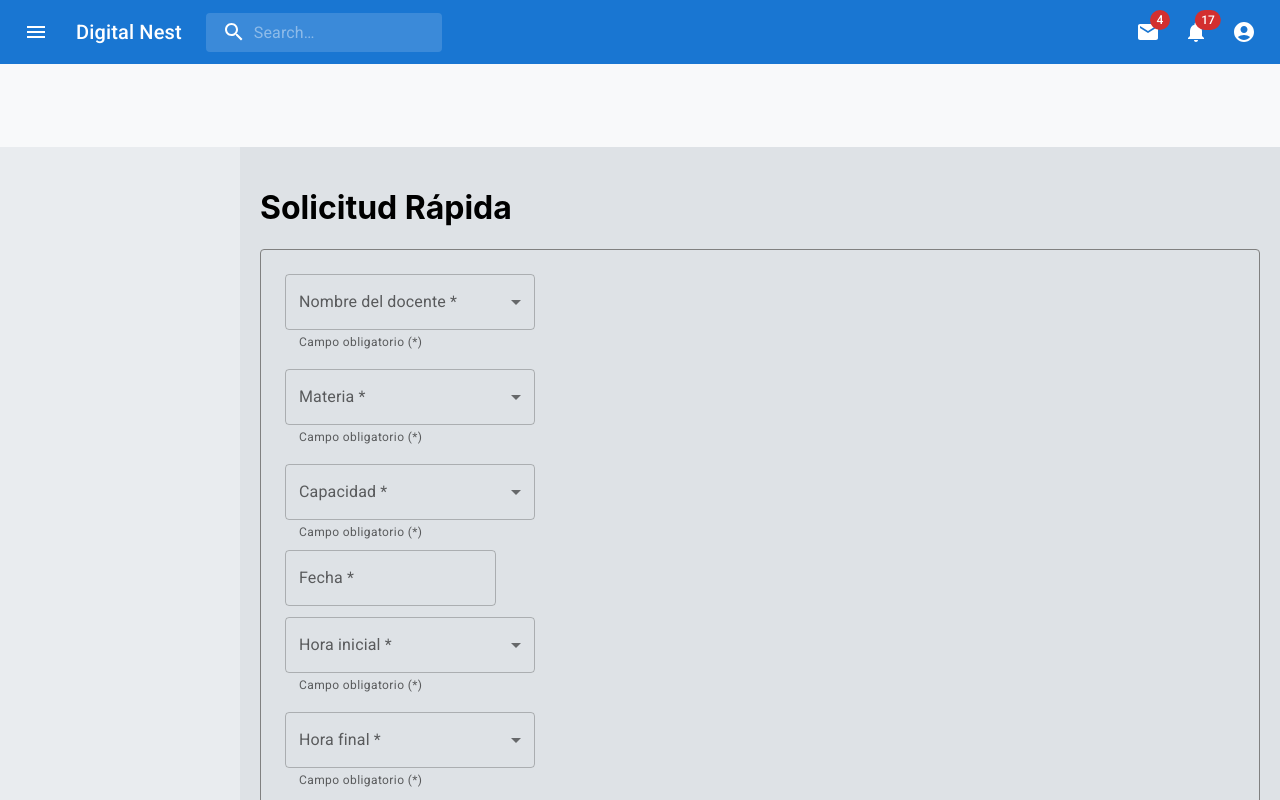
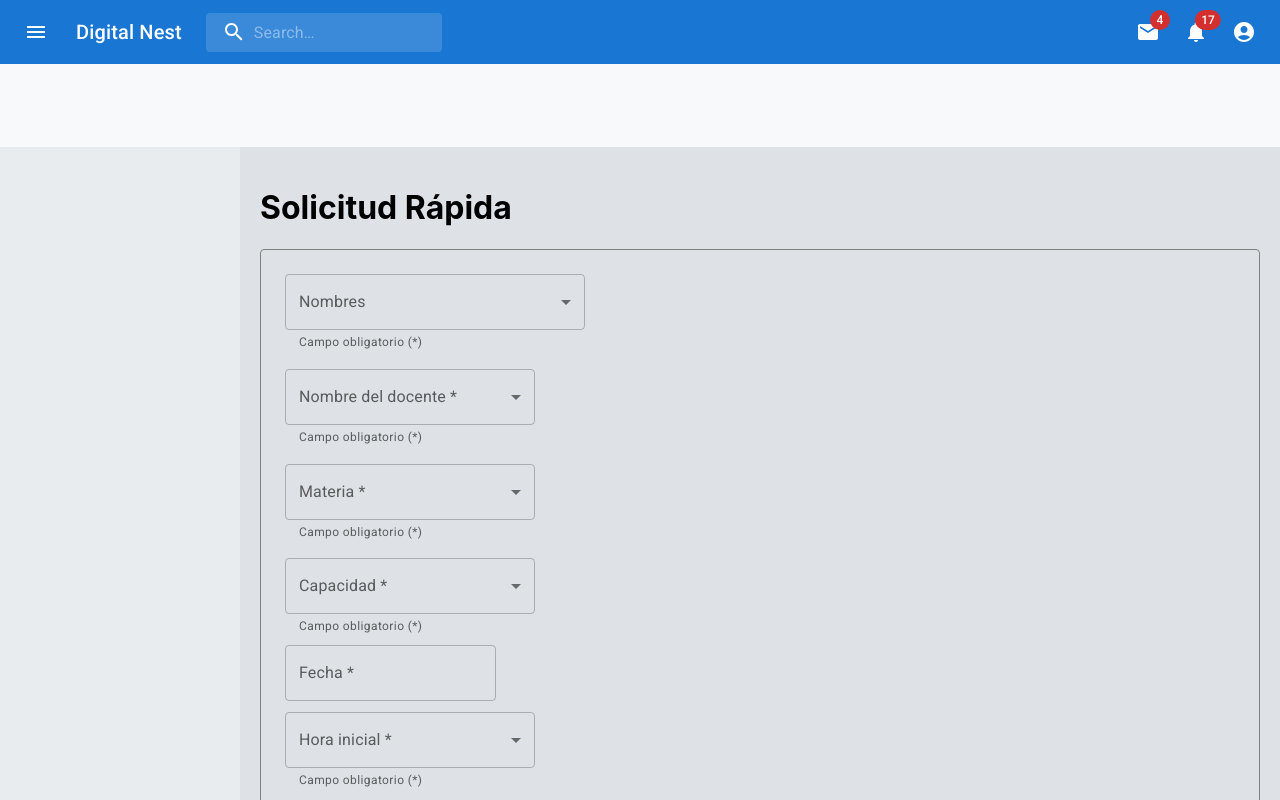
Before and after one commit to iMouchta/DigitalNest, a React (Create React App) app in the folder digital-nest/: page /docente/solicitudRapida in a window 1280 px wide. Shown: the top 800 px of the page. Built offline with nearby package versions, Linux system fonts and the light colour scheme; the HTML template or start-up script is replaced by a standard one.

Commit message:
UI changes

```diff
--- a/digital-nest/src/components/FormSolicitudRapida.js
+++ b/digital-nest/src/components/FormSolicitudRapida.js
@@ -123,6 +123,15 @@ export default function FormSolicitudRapida() {
   return (
     <form>
       <Box sx={{ p: 2, border: "1px solid grey", borderRadius: "4px" }}>
+        <FormMultipleSelector
+          label="Nombres"
+          options={[
+            { value: "Leticia Blanco Coca", label: "Leticia Blanco Coca" },
+            { value: "Vladimir Costas", label: "Vladimir Costas" },
+            { value: "Corina Flores", label: "Corina Flores" },
+          ]}
+          onChange={(value) => console.log(value)}
+        />
         <FormSelector
           label="Nombre del docente *"
           options={docentes}
--- /dev/null
+++ b/digital-nest/src/components/SolicitudesTable.js
@@ -0,0 +1,28 @@
+import * as React from "react";
+import Paper from "@mui/material/Paper";
+import Table from "@mui/material/Table";
+import TableBody from "@mui/material/TableBody";
+import TableCell from "@mui/material/TableCell";
+import TableContainer from "@mui/material/TableContainer";
+import TableHead from "@mui/material/TableHead";
+import TablePagination from "@mui/material/TablePagination";
+import TableRow from "@mui/material/TableRow";
+
+export default function SolicitudesTable() {
+  return (<Paper>
+    <TableContainer>
+      <Table stickyHeader >
+        <TableHead>
+          <TableRow>
+            <TableCell>Nombre</TableCell>
+            <TableCell>Correo</TableCell>
+            <TableCell>Fecha de solicitud</TableCell>
+            <TableCell>Estado</TableCell>
+          </TableRow>
+        </TableHead>
+
+
+      </Table>
+    </TableContainer>
+  </Paper>);
+}
--- a/digital-nest/src/components/ViewSolicitudes.js
+++ b/digital-nest/src/components/ViewSolicitudes.js
@@ -9,6 +9,7 @@ import Typography from "@mui/material/Typography";
 import Collapse from "@mui/material/Collapse";
 import ExpandLess from "@mui/icons-material/ExpandLess";
 import ExpandMore from "@mui/icons-material/ExpandMore";
+import SolicitudesTable from "./SolicitudesTable";
 
 export default function ViewSolicitudes() {
   const [open, setOpen] = useState({});
@@ -50,6 +51,9 @@ export default function ViewSolicitudes() {
   return (
 
     <div>
+    <div>
+      <SolicitudesTable />
+    </div>
     {solicitudes.map((solicitud, index) => (
       <div key={index}>
         <p>Id Solicitud: {solicitud.idsolicitud}</p>
```
